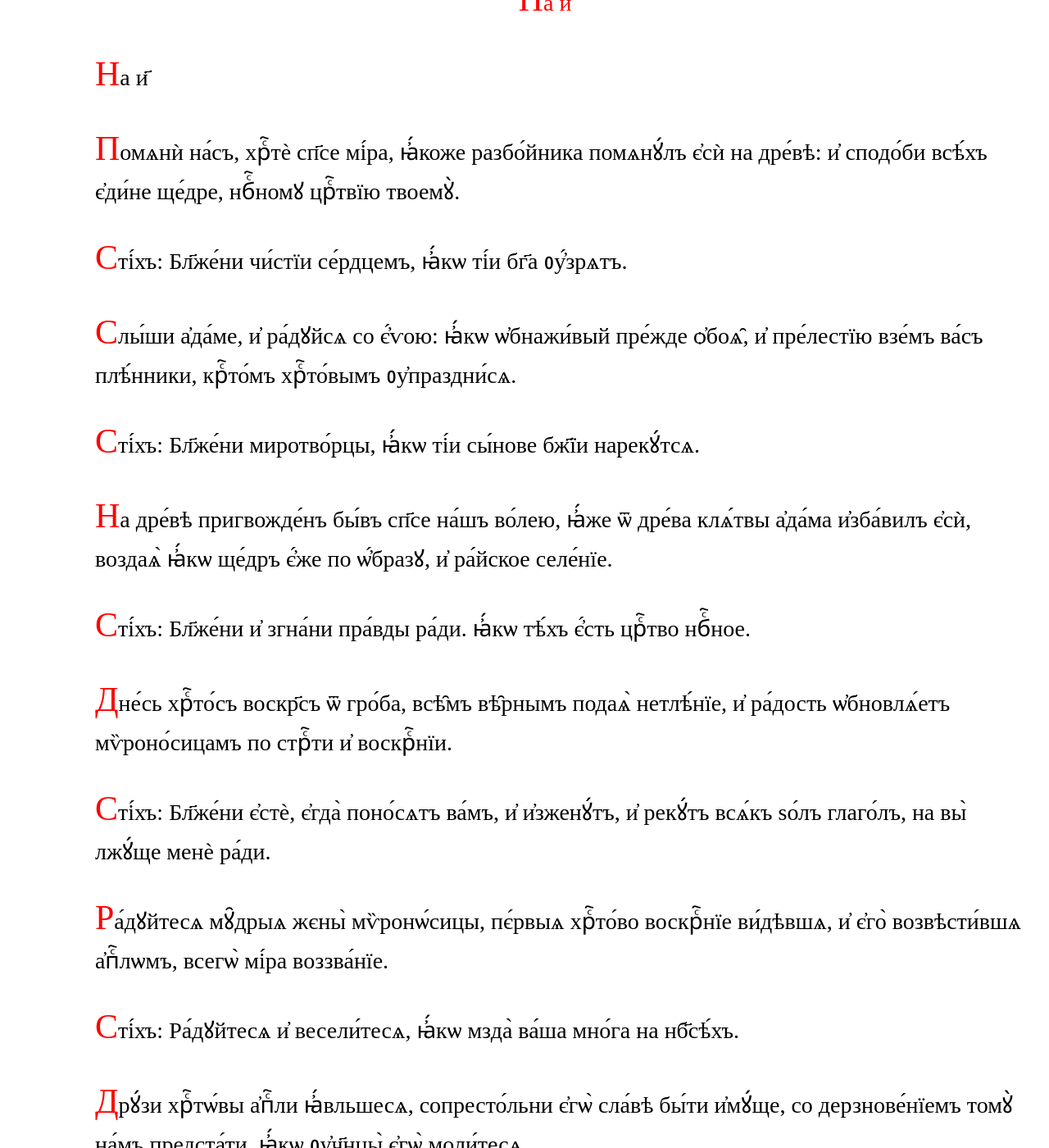
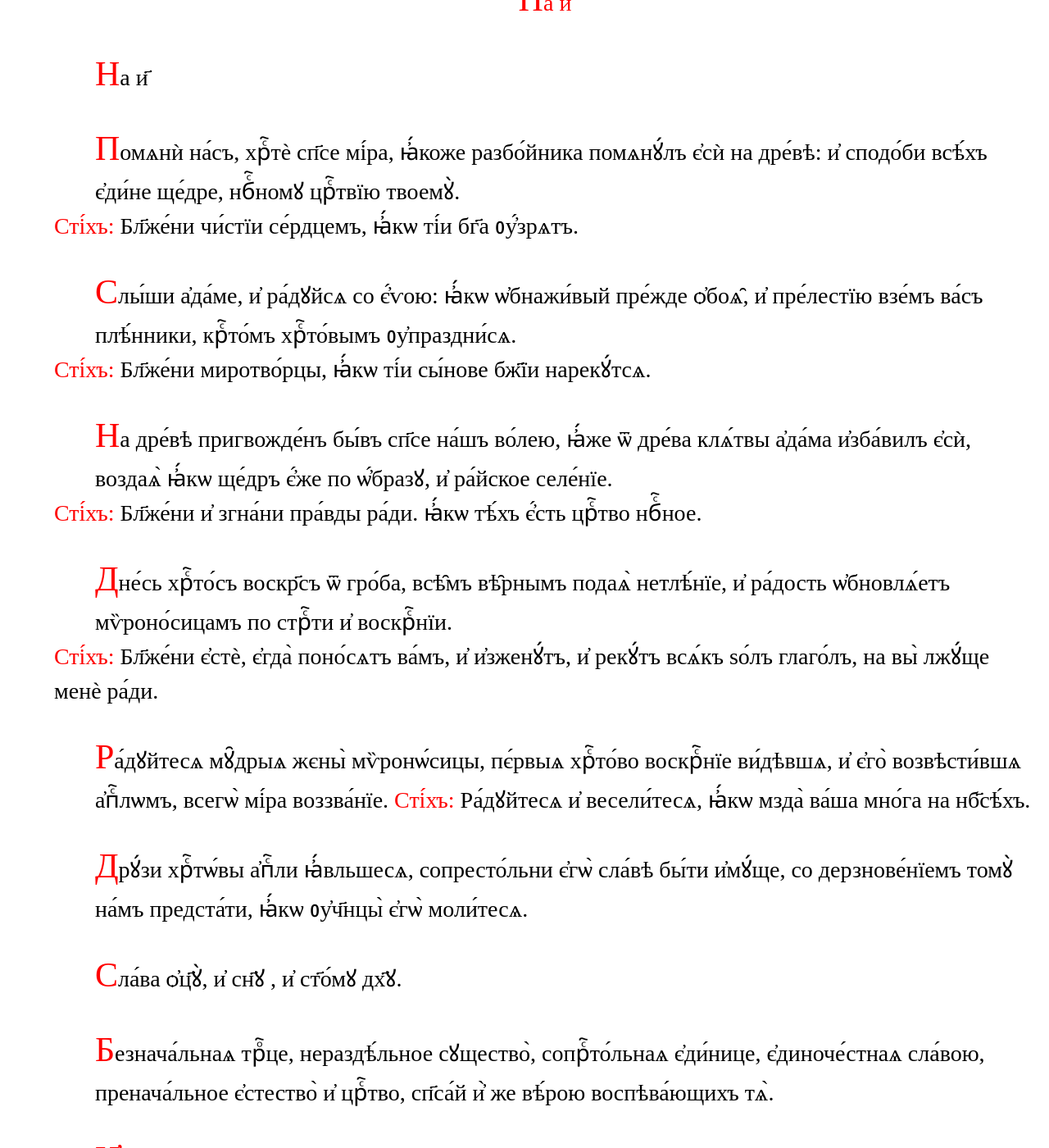
Before and after one commit to markjville/markjville.github.io, a Jekyll site: the page docs/Изобразительная/Гл8.html, which Jekyll copies as it is, in a window 1280 px wide and 1400 px high, scrolled down 547 px. Shown: the whole window at 82% size. Built offline with Jekyll 4.4.1, drawn with Linux system fonts in a browser that asks for light colours; some web fonts are replaced; comment, search, counter and statistics services are not loaded.

Commit message:
Update Гл8.html

```diff
--- a/docs/Изобразительная/Гл8.html
+++ b/docs/Изобразительная/Гл8.html
@@ -52,7 +52,7 @@ p::first-letter {
 и҆ сподо́би всѣ́хъ є҆ди́не ще́дре,
 нбⷭ҇номꙋ црⷭ҇твїю твоемꙋ̀. </font>
 </p>
-<p style="margin-left: 0.52in; margin-bottom: 0in"><font face="Ponomar Unicode">Сті́хъ:
+<font face="Ponomar"><font color="red">Сті́хъ: </font>
 Бл҃же́ни чи́стїи се́рдцемъ, ꙗ҆́кѡ
 ті́и бг҃а ᲂу҆́зрѧтъ. </font>
 </p>
@@ -62,7 +62,7 @@ p::first-letter {
 взе́мъ ва́съ плѣ́нники, крⷭ҇то́мъ
 хрⷭ҇то́вымъ ᲂу҆праздни́сѧ. </font>
 </p>
-<p style="margin-left: 0.52in; margin-bottom: 0in"><font face="Ponomar Unicode">Сті́хъ:
+<font face="Ponomar"><font color="red">Сті́хъ: </font>
 Бл҃же́ни миротво́рцы, ꙗ҆́кѡ ті́и сы́нове
 бж҃їи нарекꙋ́тсѧ. </font>
 </p>
@@ -73,7 +73,7 @@ p::first-letter {
 є҆́же по ѡ҆́бразꙋ, и҆ ра́йское селе́нїе.
 </font>
 </p>
-<p style="margin-left: 0.52in; margin-bottom: 0in"><font face="Ponomar Unicode">Сті́хъ:
+<font face="Ponomar"><font color="red">Сті́хъ: </font>
 Бл҃же́ни и҆ згна́ни пра́вды ра́ди. ꙗ҆́кѡ
 тѣ́хъ є҆́сть црⷭ҇тво нбⷭ҇ное. </font>
 </p>
@@ -83,7 +83,7 @@ p::first-letter {
 ѡ҆бновлѧ́етъ мѷроно́сицамъ по стрⷭ҇ти
 и҆ воскрⷭ҇нїи. </font>
 </p>
-<p style="margin-left: 0.52in; margin-bottom: 0in"><font face="Ponomar Unicode">Сті́хъ:
+<font face="Ponomar"><font color="red">Сті́хъ: </font>
 Бл҃же́ни є҆стѐ, є҆гда̀ поно́сѧтъ ва́мъ,
 и҆ и҆зженꙋ́тъ, и҆ рекꙋ́тъ всѧ́къ ѕо́лъ
 глаго́лъ, на вы̀ лжꙋ́ще менѐ ра́ди. </font>
@@ -93,8 +93,7 @@ p::first-letter {
 хрⷭ҇то́во воскрⷭ҇нїе ви́дѣвшѧ, и҆
 є҆го̀ возвѣсти́вшѧ а҆пⷭ҇лѡмъ, всегѡ̀
 мі́ра воззва́нїе. </font>
-</p>
-<p style="margin-left: 0.52in; margin-bottom: 0in"><font face="Ponomar Unicode">Сті́хъ:
+<font face="Ponomar"><font color="red">Сті́хъ: </font>
 Ра́дꙋйтесѧ и҆ весели́тесѧ, ꙗ҆́кѡ мзда̀
 ва́ша мно́га на нб҃сѣ́хъ. </font>
 </p>
```
